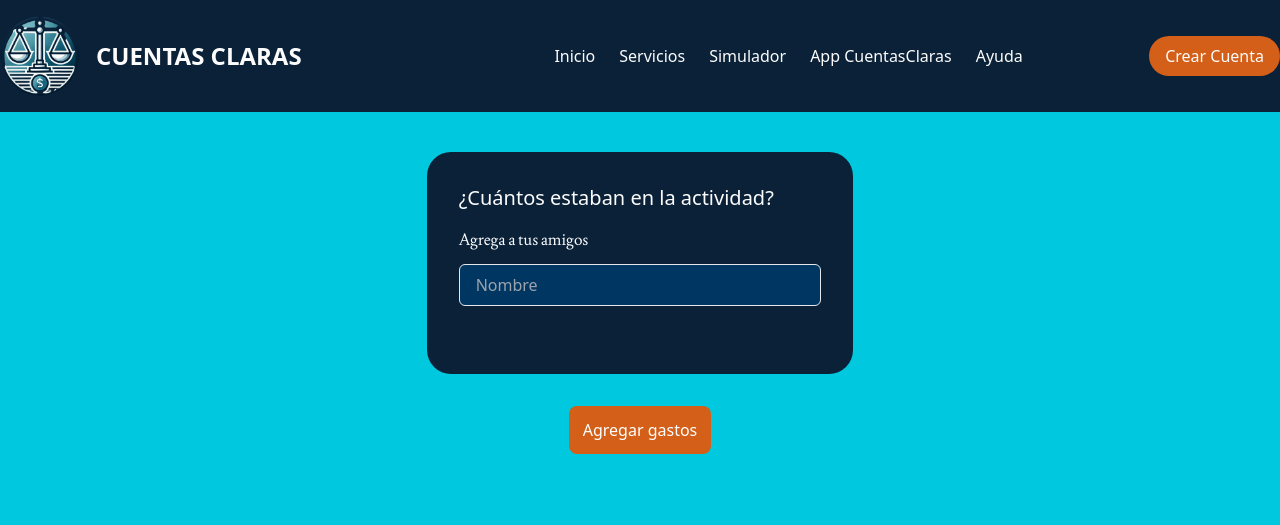
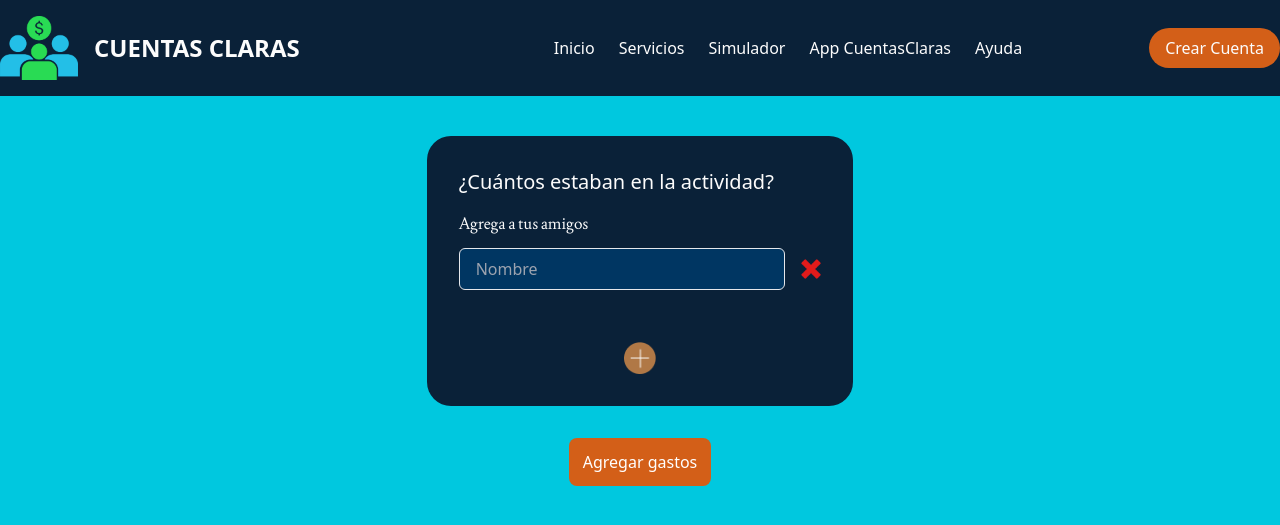
Before and after one commit to jluckmannc/CuentasClaras, a Django app: page /add_friends/ in a window 1280 px wide. Shown: the top 525 px of the page. Run offline with Django 4.2, Linux system fonts and the light colour scheme; parts of the project's set-up code (start-up, migrations or seed data) failed here and were passed over.

Commit message:
Agregué botón +

```diff
--- a/static/css/output.css
+++ b/static/css/output.css
@@ -701,24 +714,36 @@ video {
   width: 2.5rem;
 }
 
-.w-16 {
-  width: 4rem;
+.w-36 {
+  width: 9rem;
 }
 
-.w-36 {
-  width: 9rem;
+.w-5 {
+  width: 1.25rem;
 }
 
 .w-6 {
   width: 1.5rem;
 }
 
+.w-8 {
+  width: 2rem;
+}
+
 .w-full {
   width: 100%;
 }
 
+.w-7 {
+  width: 1.75rem;
+}
+
 .flex-1 {
   flex: 1 1 0%;
+}
+
+.cursor-pointer {
+  cursor: pointer;
 }
 
 .flex-col {
@@ -731,6 +756,10 @@ video {
 
 .items-center {
   align-items: center;
+}
+
+.justify-start {
+  justify-content: flex-start;
 }
 
 .justify-center {
@@ -1078,16 +1088,8 @@ video {
     margin-top: 0px;
   }
 
-  .md\:h-20 {
-    height: 5rem;
-  }
-
   .md\:w-1\/2 {
     width: 50%;
-  }
-
-  .md\:w-20 {
-    width: 5rem;
   }
 
   .md\:flex-row {
--- a/templates/base.html
+++ b/templates/base.html
@@ -15,7 +15,7 @@
         <div class="container mx-auto flex justify-between items-center">
             <div class="flex items-center gap-4">
               <img src="{% static 'img/logo.png' %}" alt="Logo CuentasClaras"
-                  class="h-16 w-16 md:h-20 md:w-20">
+                  class="h-16">
               <h1 class="text-2xl text-neutral font-bold">CUENTAS CLARAS</h1>
             </div>
             <div class="text-2xl text-neutral font-bold"></div>
@@ -26,7 +26,7 @@
                 <li><a href="#" class="hover:text-neutral-dark text-neutral">App CuentasClaras</a></li>
                 <li><a href="#" class="hover:text-neutral-dark text-neutral">Ayuda</a></li>
             </ul>
-            <a href="#" class="bg-secondary rounded-full text-neutral py-2 px-4 rounded hover:bg-primary">Crear Cuenta</a>
+            <a href="#" class="bg-secondary rounded-full text-neutral py-2 px-4 hover:bg-primary">Crear Cuenta</a>
         </div>
     </nav>
 
--- a/templates/develop/add_expense.html
+++ b/templates/develop/add_expense.html
@@ -7,7 +7,7 @@
     <div id="step-2" class="flex flex-col items-center w-full">
       <div id="expenses-list" class="flex justify-center items-center mb-6 w-full">
         <div id="expense-item" class="flex-col items-center w-1/3 rounded-3xl p-8 bg-primary mb-8">
-          <h3 class="text-xl text-neutral text-neutral mb-4">Organiza tus gastos</h3>
+          <h3 class="text-xl text-neutral mb-4">Organiza tus gastos</h3>
           <label class="block text-lg font-body text-neutral  mb-2">Nombre del gasto</label>
           <input
               type="text"
--- a/templates/develop/add_friends.html
+++ b/templates/develop/add_friends.html
@@ -7,18 +7,22 @@
 <div class="flex justify-center mt-10">
   <div class="flex flex-col w-1/3">
     <div id="step-1" class="flex-col items-center rounded-3xl p-8 bg-primary mb-8">
-      <h3 class="text-xl text-neutral text-neutral mb-4">¿Cuántos estaban en la actividad?</h3>
-      <div id="friends-list" class="mb-6">
+      <h3 class="text-xl text-neutral mb-4">¿Cuántos estaban en la actividad?</h3>
+      <div id="friends-list" class="flex flex-col justify-start mb-6">
           <h4 class="text-l font-body text-neutral mb-3">Agrega a tus amigos</h4>
-          <div class="friend-item flex items-center gap-4 mb-3">
+          <div class="friend-item flex items-center justify-center gap-4 mb-3">
               <input
                   type="text"
                   name="friends[]"
-                  class="flex-1 px-4 py-2 border border-gray-0 rounded-md bg-primary-light text-neutral mb-3"
+                  class="flex-1 px-4 py-2 border border-gray-0 rounded-md bg-primary-light text-neutral"
                   placeholder="Nombre"
                   required>
+              <img class="w-5 cursor-pointer" src="{% static 'img/delete-icon.png' %}" alt="delete-icon" class="w-6">
           </div>
-      </div>
+
+        </div>
+        <img class="w-8 mx-auto mt-10 cursor-pointer" id="add-button" src="{% static 'img/add-button.png' %}" alt="add-button">
+
 
     </div>
     <a
```
Also changed, not shown: other parts of static/css/output.css (+27 -33 lines), templates/balances/home.html (+1 -62 lines), static/img/add-button.png (added), static/img/delete-icon.png (added), static/img/logo.png.
